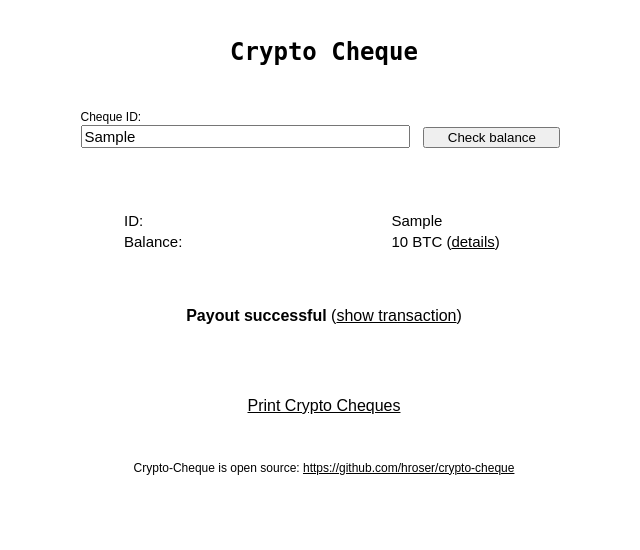
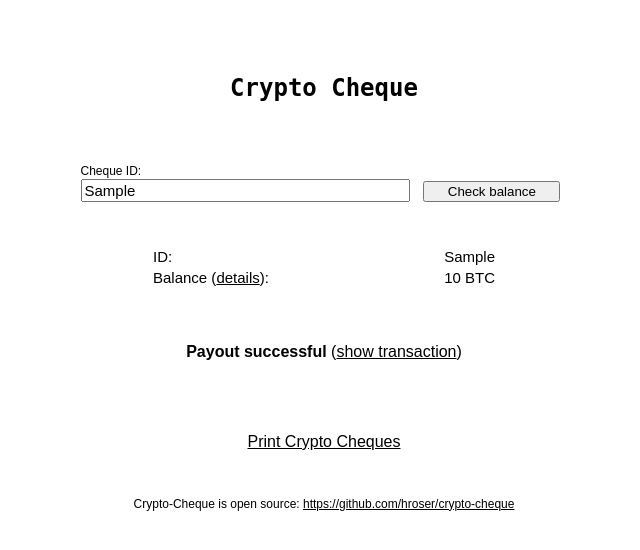
Before and after one commit to hroser/crypto-cheque, a Python web app: template templates/main.html in a window 1280 px wide. Shown: the top 550 px of the page, without its empty margins (316-956 px from the left). Run offline with Jinja, Linux system fonts and the light colour scheme; the template is opened without the code that fills it: most values are stand-ins (such as "Sample title", 1, 10 or a date in 2020); some libraries are stand-ins or nearby versions.

Commit message:
Update main layout

```diff
--- a/templates/main.html
+++ b/templates/main.html
@@ -30,8 +30,8 @@ font: 12px sans-serif;
 }
 
 .centertable {
-width: 70%;
-min-width: 380px;
+width: 60%;
+min-width: 320px;
 margin: 0 auto;
 }
 
@@ -83,9 +83,9 @@ table, tr, td {
 </head>
 
 <body>
-<br>
+<br><br><br>
 <h2 style="font-family: monospace;" align="center">Crypto Cheque</h2>
-<br>
+<br><br>
 	<form id="check_balance_form" method="POST" enctype="multipart/form-data">
 
     <table class="inputtable">
@@ -112,37 +112,33 @@ table, tr, td {
     <br>
 
 		{% if cheque_balance != None %}
-      <br><br>
+      <br>
       <div class="centertable">
       <table class="table" style="width:100%">
-      <col width="40%">
-      <col width="40%">
-      <col width="20%">
+      <col width="50%">
+      <col width="50%">
         <tr>
           <td>ID:</td>
           <td align="right">{{cheque_ident_requested}}</td>
-          <td></td>
         </tr>
         <tr>
-          <td>Balance:</td>
+          <td>Balance {% if cheque_public_address %}(<a href="https://live.blockcypher.com/btc/address/{{cheque_public_address}}/" target="_blank" style="color: black;">details</a>){% endif %}:</td>
           <td align="right">{{cheque_balance}} BTC</td>
-          <td>{% if cheque_public_address %}(<a href="https://live.blockcypher.com/btc/address/{{cheque_public_address}}/" target="_blank" style="color: black;">details</a>){% endif %}</td>
         </tr>
         {% if show_payout_details %}
+					{% if show_service_fee %}
 					<tr>
-          <td>Service fee:</td>
+						<td>Service fee 1.5%:</td>
 						<td align="right">{{service_fee}} BTC</td>
-          <td></td>
 					</tr>
+					{% endif %}
 					<tr>
 						<td>Transaction fee:</td>
 						<td align="right">{{transaction_fee}} BTC</td>
-          <td></td>
 					</tr>
 					<tr>
 						<td><b>Total payout:</b></td>
-          <td align="right">{{total_payout}} BTC</td>
-          <td></td>
+						<td align="right"><b>{{total_payout}} BTC<b></td>
 					</tr>
         {% endif %}
       </table>
--- a/templates/print.html
+++ b/templates/print.html
@@ -5,7 +5,7 @@
 <style type="text/css">
 
 body {
-font: 10px monospace;
+font: 10px sans-serif;
 max-width: 800px;
 margin: 0 auto;
 }
@@ -113,7 +113,7 @@ white-space:pre;
 }
 
 .data {
-font-family: monospace;
+font-family: sans-serif;
 font-size: 9px;
 white-space:pre;
 }
@@ -178,7 +178,7 @@ VERIFICATION:
            <p style="margin-bottom:5px; margin-top:0mm;"><small>CHECK BALANCE:</small></p>
            <img src="http://api.qrserver.com/v1/create-qr-code/?size=80x80&data=https://live.blockcypher.com/btc/address/{{cheque_data['cheque'].public_address}}/" alt="" title=""><br><br>
            <p style="margin-bottom:3px; margin-top:0mm;"><small>REDEEM:</small></p>
-		   <span style="font-size: 8px !important; margin-top:0mm;">www.crypto-cheque.com</span><br><br>
+		   <span style="font-size: 8px !important; margin-top:0mm;">www.crypto-cheque.com</span><br><br><br>
         </center>
         </div>
 
```
Also changed, not shown: main.py (+14 -13 lines). Lines whose indentation alone changed are shown as unchanged.
